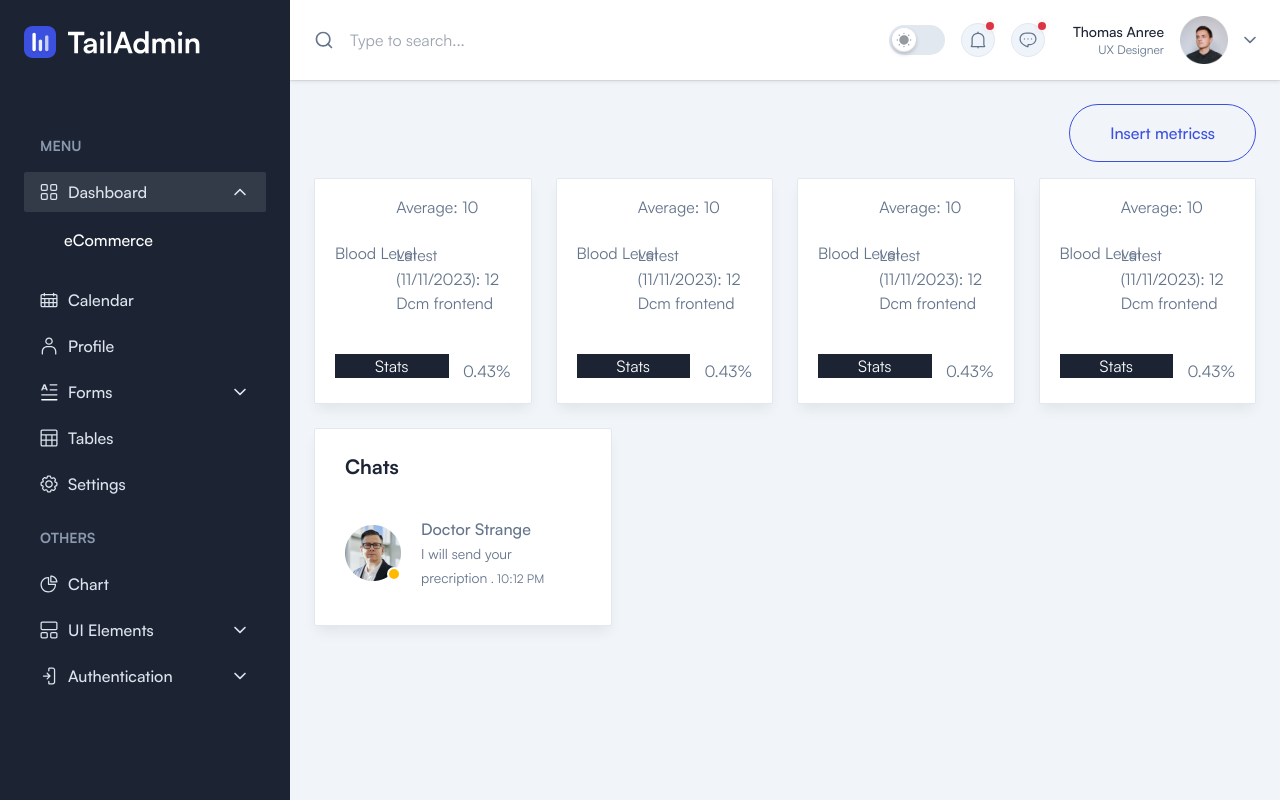
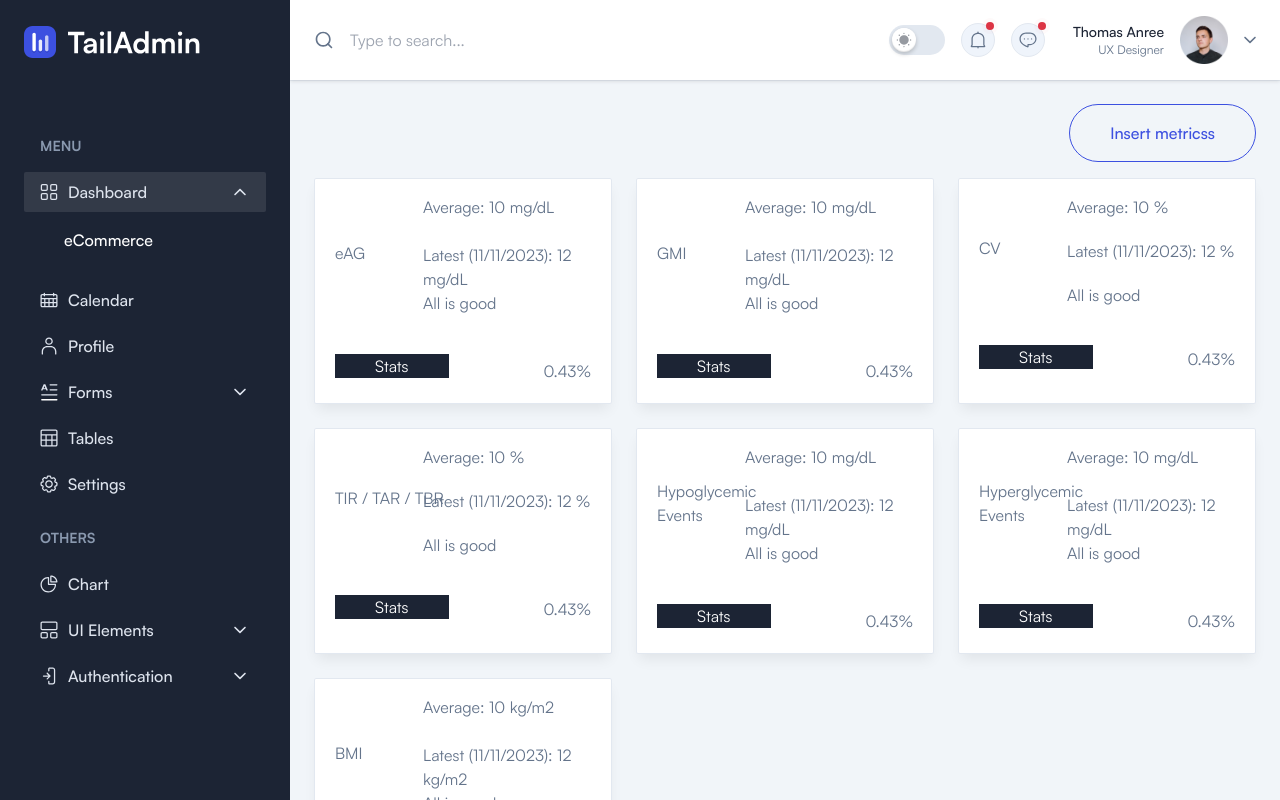
Before and after one commit to anhtumai/diabeater-patient-frontend, a React (Vite) app: page / in a window 1280 px wide. Built offline with nearby package versions, Linux system fonts and the light colour scheme.

Commit message:
add all card

```diff
--- a/src/components/CardOne.tsx
+++ b/src/components/CardOne.tsx
@@ -38,9 +38,11 @@ const MetricCard = (props: {
           </div>
         </div>
         <div className="col-span-2 grid grid-rows-4">
-          <div className="row-span-1">Average: {average}</div>
           <div className="row-span-1">
-            Latest ({date}): {latest}
+            Average: {average} {unit}
+          </div>
+          <div className="row-span-1">
+            Latest ({date}): {latest} {unit}
           </div>
           <div className="row-span-1">{generalAnalysis}</div>
           <div className="row-span-1 flex flex-row-reverse pt-5">
--- a/src/components/ChatCard.tsx
+++ b/src/components/ChatCard.tsx
@@ -7,7 +7,7 @@ import UserFive from '../images/user/user-05.png';
 
 const ChatCard = () => {
   return (
-    <div className="col-span-12 rounded-sm border border-stroke bg-white py-6 shadow-default dark:border-strokedark dark:bg-boxdark xl:col-span-4">
+    <div className="col-span-12 rounded-sm border border-stroke bg-white py-6 shadow-default dark:border-strokedark dark:bg-boxdark">
       <h4 className="mb-6 px-7.5 text-xl font-semibold text-black dark:text-white">
         Chats
       </h4>
--- a/src/pages/Dashboard/ECommerce.tsx
+++ b/src/pages/Dashboard/ECommerce.tsx
@@ -131,14 +131,92 @@ const InsertMetricModal: React.FC = () => {
   );
 };
 
-const BloodLevelCard = () => (
+const EAGLevelCard: React.FC = () => (
   <MetricCard
-    metricName="Blood Level"
-    unit="unit"
+    metricName="eAG"
+    unit="mg/dL"
     average={10.0}
     latest={12.0}
     date="11/11/2023"
-    generalAnalysis="Dcm frontend"
+    generalAnalysis="All is good"
+    changePercentage={0.43}
+    isUp={true}
+  />
+);
+
+const GMICard: React.FC = () => (
+  <MetricCard
+    metricName="GMI"
+    unit="mg/dL"
+    average={10.0}
+    latest={12.0}
+    date="11/11/2023"
+    generalAnalysis="All is good"
+    changePercentage={0.43}
+    isUp={true}
+  />
+);
+
+const CVCard: React.FC = () => (
+  <MetricCard
+    metricName="CV"
+    unit="%"
+    average={10.0}
+    latest={12.0}
+    date="11/11/2023"
+    generalAnalysis="All is good"
+    changePercentage={0.43}
+    isUp={true}
+  />
+);
+
+const TIRCard: React.FC = () => (
+  <MetricCard
+    metricName="TIR / TAR / TBR"
+    unit="%"
+    average={10.0}
+    latest={12.0}
+    date="11/11/2023"
+    generalAnalysis="All is good"
+    changePercentage={0.43}
+    isUp={true}
+  />
+);
+
+const HypoEventsCard: React.FC = () => (
+  <MetricCard
+    metricName="Hypoglycemic Events"
+    unit="mg/dL"
+    average={10.0}
+    latest={12.0}
+    date="11/11/2023"
+    generalAnalysis="All is good"
+    changePercentage={0.43}
+    isUp={true}
+  />
+);
+
+const HyperEventsCard: React.FC = () => (
+  <MetricCard
+    metricName="Hyperglycemic Events"
+    unit="mg/dL"
+    average={10.0}
+    latest={12.0}
+    date="11/11/2023"
+    generalAnalysis="All is good"
+    changePercentage={0.43}
+    isUp={true}
+  />
+);
+
+const BMICard: React.FC = () => (
+  <MetricCard
+    metricName="BMI"
+    unit="kg/m2"
+    average={10.0}
+    latest={12.0}
+    date="11/11/2023"
+    generalAnalysis="All is good"
     changePercentage={0.43}
     isUp={true}
   />
@@ -150,11 +228,14 @@ const ECommerce = () => {
       <div className="grid grid-cols w-full mb-4">
         <InsertMetricModal />
       </div>
-      <div className="grid grid-cols-1 gap-4 md:grid-cols-2 md:gap-6 xl:grid-cols-4 2xl:gap-7.5">
-        <BloodLevelCard />
-        <BloodLevelCard />
-        <BloodLevelCard />
-        <BloodLevelCard />
+      <div className="grid grid-cols-1 gap-4 md:grid-cols-2 md:gap-6 xl:grid-cols-3 2xl:gap-7.5">
+        <EAGLevelCard />
+        <GMICard />
+        <CVCard />
+        <TIRCard />
+        <HypoEventsCard />
+        <HyperEventsCard />
+        <BMICard />
       </div>
 
       <div className="mt-4 grid grid-cols-12 gap-4 md:mt-6 md:gap-6 2xl:mt-7.5 2xl:gap-7.5">
```
